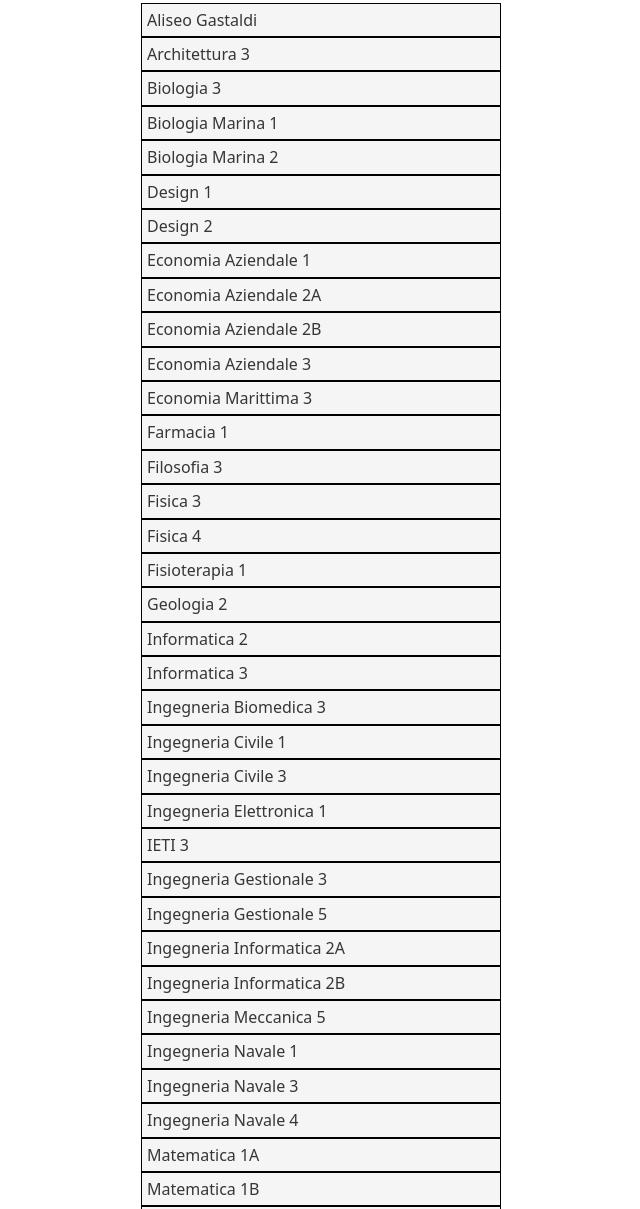
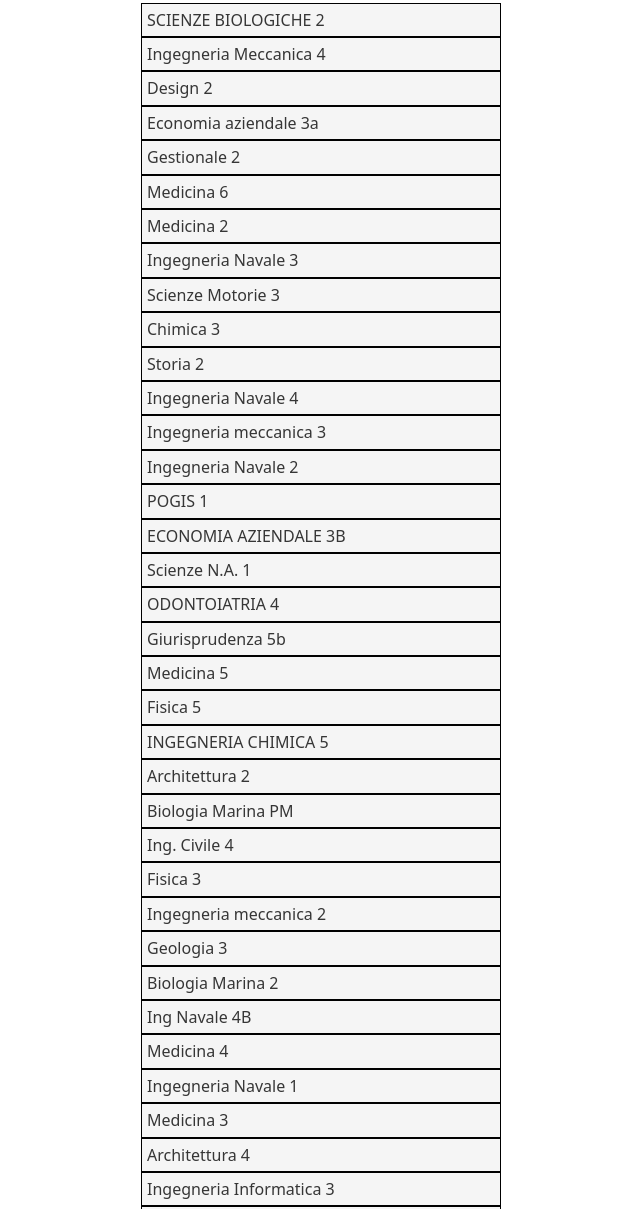
Before and after one commit to mattiapearl/mattiapearl.github.io, a plain HTML site: page matcher.html in a window 1280 px wide. Shown: the part 161-1370 px from the top of the page, without its empty margins (119-759 px from the left). Drawn offline with nearby package versions, Linux system fonts and the light colour scheme.

Commit message:
Added 2024/25 team times

```diff
--- a/matcher.html
+++ b/matcher.html
@@ -158,496 +158,56 @@ const rimetti = function (nome) {
 
 let squadre = [
 
-    ["Aliseo Gastaldi",
-        [
-            0, 0, 0,
-            0, 0, 0, 0, 0, 0, 0,
-            0, 0, 0,
-            1, 1, 1, 1, 1, 1, 1,
-            1, 1, 1,
-
-        ]
-    ],
-       ["Architettura 3",
-        [
-            0, 0, 0,
-            0, 0, 0, 0, 0, 0, 0,
-            0, 0, 1,
-            0, 0, 0, 0, 0, 0, 0,
-            1, 1, 1,
-
-        ]
-    ],
-          ["Biologia 3",
-        [
-            0, 0, 0,
-            0, 0, 1, 1, 1, 1, 1,
-            0, 0, 0,
-            0, 0, 1, 1, 1, 1, 1,
-            0, 0, 1,
-
-        ]
-    ],
-       ["Biologia Marina 1",
-        [
-            0, 0, 0,
-            0, 0, 0, 1, 1, 1, 1,
-            0, 0, 0,
-            0, 0, 0, 1, 1, 1, 1,
-            0, 0, 0,
-
-        ]
-    ],
-          ["Biologia Marina 2",
-        [
-            0, 0, 0,
-            0, 0, 1, 1, 1, 1, 1,
-            0, 0, 0,
-            0, 0, 1, 1, 1, 1, 1,
-            0, 0, 0,
-
-        ]
-    ],
-             ["Design 1",
-        [
-            0, 0, 0,
-            0, 0, 0, 0, 0, 0, 0,
-            0, 0, 0,
-            1, 1, 1, 1, 1, 1, 1,
-            1, 1, 1,
-
-        ]
-    ],
-        ["Design 2",
-        [
-            1, 0, 0,
-            1, 0, 0, 0, 0, 0, 1,
-            1, 1, 1,
-            0, 0, 0, 0, 0, 0, 0,
-            0, 0, 0,
-
-        ]
-    ],
-        ["Economia Aziendale 1",
-        [
-            0, 0, 0,
-            0, 0, 1, 1, 1, 1, 1,
-            0, 0, 0,
-            0, 0, 1, 1, 1, 1, 1,
-            1, 1, 1,
-
-        ]
-    ],
-        ["Economia Aziendale 2A",
-        [
-            0, 0, 1,
-            0, 0, 1, 1, 1, 1, 1,
-            1, 1, 1,
-            1, 1, 0, 0, 0, 0, 0,
-            0, 0, 0,
-
-        ]
-    ],
-    ["Economia Aziendale 2B",
-        [
-            0, 0, 1,
-            0, 0, 1, 1, 1, 1, 1,
-            1, 1, 1,
-            1, 1, 0, 0, 0, 0, 0,
-            0, 0, 0,
-
-        ]
-    ],
-    ["Economia Aziendale 3",
-        [
-            0, 0, 0,
-            0, 0, 1, 1, 1, 1, 1,
-            0, 0, 0,
-            0, 0, 1, 1, 1, 1, 1,
-            0, 0, 1,
-
-        ]
-    ],
-    ["Economia Marittima 3",
-        [
-            0, 1, 1,
-            0, 0, 1, 1, 1, 1, 1,
-            1, 1, 1,
-            0, 0, 0, 1, 0, 0, 0,
-            0, 0, 0,
-
-        ]
-    ],
-    ["Farmacia 1",
-        [
-            0, 0, 0,
-            0, 0, 0, 0, 0, 1, 1,
-            0, 0, 0,
-            0, 0, 0, 0, 0, 1, 1,
-            1, 1, 1,
-
-        ]
-    ],
-    ["Filosofia 3",
-        [
-            0, 0, 0,
-            0, 0, 1, 1, 1, 1, 1,
-            0, 0, 0,
-            0, 0, 0, 0, 0, 0, 0,
-            0, 0, 0,
-
-        ]
-    ],
-    ["Fisica 3",
-        [
-            0, 0, 0,
-            0, 1, 1, 1, 0, 0, 0,
-            0, 1, 1,
-            0, 0, 0, 0, 0, 0, 0,
-            0, 0, 0,
-
-        ]
-    ],
-    ["Fisica 4",
-        [
-            0, 1, 1,
-            0, 1, 1, 1, 1, 0, 0,
-            0, 0, 0,
-            0, 1, 1, 1, 1, 0, 0,
-            0, 1, 1,
-
-        ]
-    ],
-    ["Fisioterapia 1",
-        [
-            1, 1, 1,
-            1, 1, 1, 1, 1, 1, 1,
-            1, 1, 1,
-            1, 1, 1, 1, 1, 1,1,
-            1, 1, 1,
-
-        ]
-    ],
-    ["Geologia 2",
-        [
-            0, 0, 0,
-            1, 1, 1, 1, 1, 1, 1,
-            0, 0, 0,
-            0, 0, 0, 0, 0, 0, 0,
-            0, 0, 0,
-
-        ]
-    ],
-    ["Informatica 2",
-        [
-            0, 0, 0,
-            0, 0, 0, 0, 0, 0, 0,
-            1, 1, 1,
-            0, 0, 0, 0, 0, 0, 0,
-            0, 0, 0,
-
-        ]
-    ],
-    ["Informatica 3",
-        [
-            0, 0, 0,
-            0, 0, 0, 0, 1, 1, 1,
-            0, 0, 0,
-            0, 0, 0, 0, 1, 1, 1,
-            0, 0, 0,
-
-        ]
-    ],
-    ["Ingegneria Biomedica 3",
-        [
-            0, 0, 0,
-            0, 0, 0, 0, 0, 0, 0,
-            1, 1, 1,
-            0, 0, 0, 1, 1, 1, 1,
-            0, 0, 0,
-
-        ]
-    ],
-    ["Ingegneria Civile 1",
-        [
-            1, 0, 0,
-            0, 0, 0, 0, 0, 0, 0,
-            0, 0, 0,
-            0, 0, 1, 1, 1, 1, 1,
-            1, 1, 0,
-
-        ]
-    ],
-    ["Ingegneria Civile 3",
-        [
-            0, 0, 0,
-            0, 0, 0, 0, 0, 0, 0,
-            0, 0, 0,
-            0, 0, 0, 0, 0, 0, 1,
-            1, 1, 1
-
-        ]
-    ],
-    ["Ingegneria Elettronica 1",
-        [
-            1, 1, 1,
-            0, 0, 0, 0, 1, 1, 0,
-            1, 0, 0,
-            0, 0, 0, 0, 0, 0, 0,
-            0, 0, 0,
-
-        ]
-    ],
-    ["IETI 3",
-        [
-            0, 0, 0,
-            0, 0, 1, 1, 1, 1, 1,
-            1, 1, 1,
-            0, 0, 1, 1, 1, 1, 1,
-            0, 0, 0,
-
-        ]
-    ],
-    ["Ingegneria Gestionale 3",
-        [
-            0, 0, 1,
-            0, 0, 0, 0, 0, 0, 0,
-            0, 0, 0,
-            0, 0, 1, 1, 1, 1, 1,
-            0, 0, 0,
-
-        ]
-    ],
-    ["Ingegneria Gestionale 5",
-        [
-            1, 1, 0,
-            1, 0, 0, 0, 0, 0, 0,
-            0, 0, 0,
-            1, 1, 0, 0, 0, 0, 0,
-            1, 1, 1,
-
-        ]
-    ],
-    ["Ingegneria Informatica 2A",
-        [
-            1, 0, 0,
-            1, 0, 0, 0, 0, 0, 0,
-            1, 0, 0,
-            1, 0, 0, 0, 0, 0, 0,
-            1, 0, 0,
-
-        ]
-    ],
-    ["Ingegneria Informatica 2B",
-        [
-            1, 1, 1,
-            0, 0, 0, 0, 0, 0, 0,
-            1, 1, 1,
-            0, 0, 0, 0, 0, 0, 0,
-            1, 1, 1,
-
-        ]
-    ],
-    ["Ingegneria Meccanica 5",
-        [
-            0, 0, 0,
-            0, 0, 0, 0, 0, 1, 1,
-            0, 0, 0,
-            0, 0, 0, 0, 0, 1, 1,
-            0, 0, 1,
-
-        ]
-    ],
-    ["Ingegneria Navale 1",
-        [
-            1, 0, 0,
-            0, 0, 1, 1, 1, 1, 1,
-            1, 0, 0,
-            1, 0, 0, 0, 0, 0, 0,
-            1, 0, 0,
-
-        ]
-    ],
-    ["Ingegneria Navale 3",
-        [
-            1, 1, 0,
-            0, 1, 1, 1, 0, 0, 0,
-            0, 1, 1,
-            0, 1, 0, 0, 1, 1, 1,
-            0, 0, 0,
-
-        ]
-    ],
-    ["Ingegneria Navale 4",
-        [
-            0, 0, 1,
-            0, 0, 0, 0, 0, 0, 0,
-            0, 0, 1,
-            0, 0, 0, 0, 0, 0, 0,
-            0, 0, 1,
-
-        ]
-    ],
-    ["Matematica 1A",
-        [
-            0, 0, 1,
-            0, 0, 0, 0, 1, 1, 1,
-            0, 0, 1,
-            0, 0, 0, 0, 1, 1, 1,
-            0, 0, 1,
-
-        ]
-    ],
-    ["Matematica 1B",
-        [
-            0, 0, 1,
-            0, 0, 0, 0, 1, 1, 1,
-            0, 0, 1,
-            0, 0, 0, 0, 1, 1, 1,
-            0, 0, 1,
-
-        ]
-    ],
-    ["Matematica 2",
-        [
-            0, 1, 1,
-            0, 0, 0, 0, 1, 1, 1,
-            0, 1, 1,
-            0, 0, 0, 0, 1, 1, 1,
-            0, 1, 1,
-
-        ]
-    ],
-    ["Matematica 3",
-        [
-            0, 0, 0,
-            0, 0, 0, 0, 0, 0, 1,
-            0, 0, 0,
-            0, 0, 0, 0, 1, 1, 1,
-            0, 0, 0,
-
-        ]
-    ],
-    ["Matematica 5",
-        [
-            1, 1, 0,
-            1, 1, 0, 0, 1, 1, 1,
-            1, 1, 0,
-            0, 1, 1, 1, 1, 1, 1,
-            1, 1, 0,
-
-        ]
-    ],
-    ["Medicina 2",
-        [
-            0, 0, 1,
-            0, 0, 0, 1, 1, 0, 0,
-            0, 0, 1,
-            0, 0, 1, 1, 1, 1, 1,
-            0, 0, 0,
-
-        ]
-    ],
-    ["Medicina 3",
-        [
-            0, 1, 1,
-            0, 1, 1, 0, 0, 0, 0,
-            0, 1, 1,
-            0, 1, 1, 0, 0, 0, 0,
-            0, 1, 1,
-
-        ]
-    ],
-    ["Medicina 4",
-        [
-            0, 0, 0,
-            0, 0, 0, 0, 0, 0, 1,
-            0, 0, 0,
-            0, 0, 0, 0, 0, 0, 1,
-            0, 0, 0,
-
-        ]
-    ],
-    ["Medicina 5",
-        [
-            0, 1, 1,
-            0, 1, 1, 0, 0, 0, 1,
-            0, 1, 1,
-            0, 1, 1, 0, 0, 0, 1,
-            0, 1, 1,
-
-        ]
-    ],
-    ["POGIS 1A",
-        [
-            0, 0, 0,
-            0, 0, 0, 0, 0, 0, 0,
-            1, 1, 1,
-            0, 0, 0, 0, 0, 0, 0,
-            0, 0, 0,
-
-        ]
-    ],
-    ["POGIS 1B",
-        [
-            0, 1, 1,
-            0, 1, 1, 1, 1, 1, 0,
-            0, 1, 1,
-            0, 1, 1, 1, 1, 1, 0,
-            0, 1, 1,
-
-        ]
-    ],
-    ["POGIS 1C",
-        [
-            0, 0, 0,
-            0, 0, 0, 0, 0, 0, 0,
-            1, 1, 1,
-            0, 0, 0, 0, 0, 0, 0,
-            1, 1, 1,
-
-        ]
-    ],
-    ["Psicologia 1",
-        [
-            0, 0, 0,
-            1, 1, 1, 1, 1, 1, 1,
-            0, 0, 0,
-            1, 1, 1, 0, 0, 0, 0,
-            1, 1, 1,
-
-        ]
-    ],
-    ["Scienze Ambientali e Naturali 3",
-        [
-            1, 1, 1,
-            0, 0, 0, 0, 0, 0, 0,
-            1, 1, 1,
-            0, 0, 0, 0, 0, 0, 0,
-            1, 1, 1,
-
-        ]
-    ],
-    ["Scienze dei Materiali 2",
-        [
-            0, 0, 0,
-            0, 0, 1, 1, 1, 1, 1,
-            0, 0, 0,
-            0, 0, 0, 0, 0, 0, 0,
-            0, 0, 1,
-
-        ]
-    ],
-    ["Scienze dei Materiali 4",
-        [
-            0, 1, 1,
-            1, 1, 1, 1, 1, 1, 1,
-            0, 0, 0,
-            0, 0, 0, 0, 0, 0, 0,
-            0, 0, 0,
-
-        ]
-    ],
+   ['SCIENZE BIOLOGICHE 2',[0,0,0,0,1,1,0,0,0,0,0,1,1,1,1,1,0,0,0,0,0,0,1,1,1,1,0,0,0,0,0,0,0,0,0,0,0,0]],
+   ['Ingegneria Meccanica 4',[0,0,0,0,0,1,0,1,0,0,0,0,0,0,0,0,0,0,0,0,0,0,0,0,0,0,0,0,0,0,1,1,0,0,0,0,0,1]],
+   ['Design 2',[0,0,1,1,1,1,0,0,0,1,1,0,0,0,0,1,0,0,0,1,1,1,0,0,0,0,0,0,0,0,0,0,0,0,0,0,0,0]],
+   ['Economia aziendale 3a',[0,0,0,0,0,0,0,0,0,0,0,0,0,0,0,0,0,0,0,0,0,0,1,0,0,0,0,0,0,0,0,0,1,1,1,1,1,1]],
+   ['Gestionale 2',[1,1,1,0,0,0,0,0,0,0,0,0,1,0,0,0,0,0,0,0,0,1,0,1,1,0,0,0,0,0,0,0,1,1,0,0,0,0]],
+   ['Medicina 6',[0,0,0,0,1,1,0,0,0,0,1,1,0,0,0,0,0,0,0,0,1,1,0,0,0,0,1,1,0,0,0,0,0,0,0,0,0,0]],
+   ['Medicina 2',[0,0,0,0,0,1,0,0,0,0,0,0,0,0,1,1,0,0,0,0,0,1,0,0,0,0,0,0,0,0,1,1,0,0,0,0,0,1]],
+   ['Ingegneria Navale 3',[1,1,1,0,0,0,0,0,0,0,0,0,0,0,0,0,0,0,0,0,0,1,0,0,0,0,0,1,1,1,0,0,0,0,0,0,0,0]],
+   ['Scienze Motorie 3',[0,0,0,1,1,1,0,0,0,0,0,0,0,0,0,0,0,0,0,0,1,1,0,0,0,0,0,0,0,0,0,0,0,0,0,0,0,0]],
+   ['Chimica 3',[0,0,0,0,0,0,0,0,0,0,0,0,0,0,0,0,1,1,1,1,1,1,0,0,0,0,0,1,1,1,1,0,1,1,0,0,1,1]],
+   ['Storia 2',[0,0,0,1,1,0,0,0,0,0,0,0,0,0,0,0,0,0,0,0,0,0,0,0,0,0,0,0,0,0,0,0,1,1,1,1,1,0]],
+   ['Ingegneria Navale 4',[0,0,0,0,0,1,1,1,1,1,0,0,0,0,0,0,0,0,0,0,0,1,1,1,1,1,0,0,0,0,0,0,1,1,1,1,0,0]],
+   ['Ingegneria meccanica 3',[0,0,0,0,0,0,0,0,0,0,0,0,0,0,0,0,0,0,0,0,0,0,1,1,1,1,0,0,0,0,0,0,1,1,1,1,0,0]],
+   ['Ingegneria Navale 2',[0,0,0,0,1,1,1,1,1,1,0,0,0,0,0,0,0,0,0,0,1,1,0,0,0,0,0,0,0,0,1,1,1,1,1,1,1,1]],
+   ['POGIS 1',[0,0,1,1,1,1,0,1,0,0,0,0,0,0,0,0,0,0,0,0,0,0,0,0,0,0,0,0,0,0,0,0,0,0,0,0,0,0]],
+   ['ECONOMIA AZIENDALE 3B ',[0,0,0,0,0,0,0,0,0,0,0,0,1,1,0,0,0,0,0,0,0,0,0,0,0,0,0,1,1,0,0,0,0,0,0,0,1,1]],
+   ['Scienze N.A. 1',[0,0,0,1,0,0,0,0,0,0,0,0,0,1,0,0,0,0,0,1,0,0,0,0,0,0,0,0,0,1,0,0,0,1,0,0,0,0]],
+   ['ODONTOIATRIA 4',[0,0,0,0,0,0,0,0,0,0,1,1,1,1,1,1,0,0,0,0,0,0,0,0,0,0,0,0,0,0,0,0,0,0,0,0,0,0]],
+   ['Giurisprudenza 5b ',[0,0,0,0,0,0,0,0,0,0,0,0,0,0,0,0,0,0,0,0,0,0,0,0,0,0,0,0,0,0,0,0,0,1,1,1,1,1]],
+   ['Medicina 5',[0,0,0,0,1,0,0,0,0,0,0,0,0,0,1,1,0,0,0,0,0,0,0,0,0,0,0,0,0,0,1,1,0,0,0,0,0,0]],
+   ['Fisica 5',[0,0,0,0,0,1,0,0,0,0,0,0,0,0,1,1,0,0,0,0,0,1,0,0,0,0,0,0,0,1,1,1,0,0,0,0,0,1]],
+   ['INGEGNERIA CHIMICA 5',[0,0,0,0,0,0,0,0,0,0,0,0,0,1,1,1,0,0,0,0,0,0,0,0,0,0,0,0,0,0,1,1,0,0,0,0,0,1]],
+   ['Architettura 2',[0,0,0,0,0,0,0,0,0,0,0,0,0,0,0,0,0,0,0,0,0,1,0,1,1,1,0,0,0,0,0,0,0,0,0,0,1,1]],
+   ['Biologia Marina PM',[0,0,0,0,0,0,0,0,0,0,0,0,0,0,1,1,0,0,0,0,1,0,0,0,0,0,0,0,0,0,1,1,0,0,0,0,0,0]],
+   ['Ing. Civile 4',[0,0,0,0,0,0,0,0,0,0,0,0,0,0,0,0,0,0,0,0,0,0,0,0,0,0,0,0,0,0,0,0,1,1,1,1,1,1]],
+   ['Fisica 3',[0,0,0,0,0,0,0,0,0,0,0,1,1,1,0,0,0,0,0,0,0,1,0,0,0,0,0,0,0,0,0,0,0,0,0,0,0,1]],
+   ['Ingegneria meccanica 2',[0,1,1,0,0,0,0,0,0,0,0,0,1,1,1,0,0,0,0,0,0,0,0,1,1,0,0,0,0,0,0,0,0,1,1,1,0,0]],
+   ['Geologia 3',[0,0,0,0,0,0,0,0,0,0,0,0,1,1,1,1,0,0,1,1,0,0,0,0,0,0,0,1,1,1,1,1,0,0,0,0,0,0]],
+   ['Biologia Marina 2',[1,1,1,1,1,1,0,0,0,0,0,0,0,1,1,1,0,0,0,0,0,0,0,0,0,0,0,0,0,0,0,0,0,0,0,0,0,0]],
+   ['Ing Navale 4B',[0,1,1,1,1,1,0,0,1,1,1,1,1,1,1,1,0,0,0,0,0,0,0,0,0,0,0,0,0,0,0,0,0,1,1,1,1,1]],
+   ['Medicina 4',[0,0,0,1,1,1,0,0,0,1,1,1,0,0,0,0,0,0,0,1,1,1,0,0,0,1,1,1,0,0,0,0,0,0,0,1,1,1]],
+   ['Ingegneria Navale 1',[0,0,1,0,0,0,0,0,0,0,0,1,0,0,0,0,0,0,1,0,0,0,0,0,1,0,0,0,0,0,0,0,0,0,0,0,0,1]],
+   ['Medicina 3',[0,0,0,0,0,0,0,0,0,0,0,0,1,1,1,0,0,0,0,0,0,1,0,0,0,0,0,0,1,1,1,0,0,0,0,0,0,0]],
+   ['Architettura 4 ',[1,1,1,1,1,1,0,0,0,0,0,0,0,0,0,1,1,1,1,1,0,0,1,1,0,0,0,0,0,0,0,0,0,0,0,0,0,1]],
+   ['Ingegneria Informatica 3',[0,0,0,0,0,0,0,0,0,0,1,1,1,1,0,0,0,0,0,0,0,0,0,0,0,0,0,0,1,1,0,0,0,0,0,0,1,1]],
+   ['Matematica 5',[0,0,0,0,1,0,0,0,0,0,1,0,0,0,0,0,0,0,0,0,1,0,0,0,0,0,1,0,0,0,0,0,0,0,0,0,1,0]],
+   ['Fisioterapia 2',[0,0,0,1,1,0,0,0,0,1,1,0,0,0,0,0,0,0,0,1,1,0,0,0,0,1,1,0,0,0,0,1,0,0,0,1,1,0]],
+   ['IETI2',[1,0,0,0,0,0,0,0,0,0,0,0,0,1,1,1,0,0,0,0,0,0,0,0,0,0,0,0,0,0,0,0,0,0,0,0,0,1]],
+   ['Gestionale 1',[0,0,0,0,1,1,0,0,0,0,1,1,0,0,0,0,0,0,0,1,0,0,0,0,0,0,1,1,1,0,0,0,0,0,0,0,1,1]],
+   ['Pogis 2',[0,0,0,0,0,1,0,0,0,0,0,0,0,0,0,0,0,0,1,1,0,0,0,0,0,0,0,0,0,0,0,0,0,0,1,1,0,0]],
+   ['Ingegneria Elettrica 1',[0,0,0,0,0,1,0,0,0,0,0,0,0,1,1,1,0,0,0,0,0,0,0,0,0,0,0,0,0,0,0,0,0,0,0,0,0,1]],
+   ['PSICOLOGIA 2 ',[0,0,1,1,0,0,0,0,1,1,0,0,0,0,0,0,0,0,1,1,1,1,0,0,1,1,0,0,0,0,0,0,0,0,1,1,0,0]],
+   ['GIURISPRUDENZA 5A',[0,0,0,0,0,0,0,0,0,0,0,0,0,0,1,1,0,0,0,0,0,0,0,0,0,0,0,0,0,1,1,1,0,0,0,0,0,0]],
+   ['Matematica 3',[0,0,0,0,0,0,0,0,0,0,0,0,0,0,0,0,0,0,0,0,0,0,0,0,0,0,0,1,1,1,0,0,0,0,0,0,1,1]],
+   ['Economia Marittima 4',[0,0,0,0,0,0,0,0,0,0,1,0,0,1,1,1,0,0,0,0,0,0,0,0,0,0,0,0,0,0,0,1,0,0,0,0,0,0]],
+   ['Informatica 3',[0,0,0,0,0,0,1,1,0,0,0,0,0,1,1,1,1,1,1,1,0,0,1,1,0,0,0,0,0,0,0,0,0,0,0,0,0,0]],
+   ['Matematica 4',[0,0,0,0,0,0,0,0,0,0,1,0,0,0,0,1,0,0,0,0,0,0,0,0,0,0,0,0,0,0,1,1,0,0,0,0,0,1]],
+   ['Aliseo San Nicola',[0,0,0,0,0,0,0,0,0,0,0,0,0,0,1,1,0,0,0,0,0,1,0,0,0,0,0,0,0,0,1,1,0,0,0,0,0,0]],
+   ['Scienze dei Materiali 3',[0,0,0,0,1,1,0,0,0,0,0,0,0,1,0,0,0,0,0,0,0,0,0,0,0,0,0,1,1,1,0,0,0,0,0,0,1,1]],
+   ['Matematica 2',[0,0,0,0,0,1,0,0,0,0,0,0,0,1,1,0,0,0,0,0,0,1,0,0,0,0,0,0,0,1,1,1,0,0,0,0,0,1]]
 
 ]
 
```
